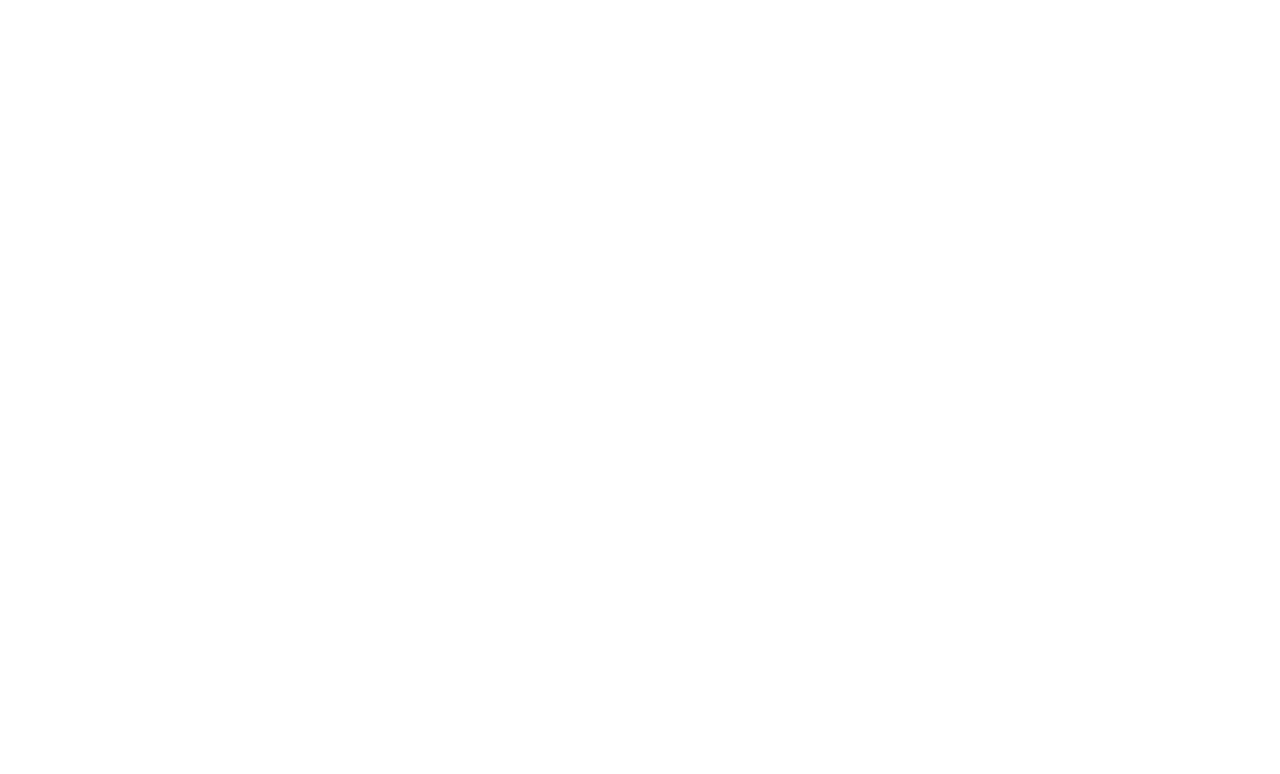
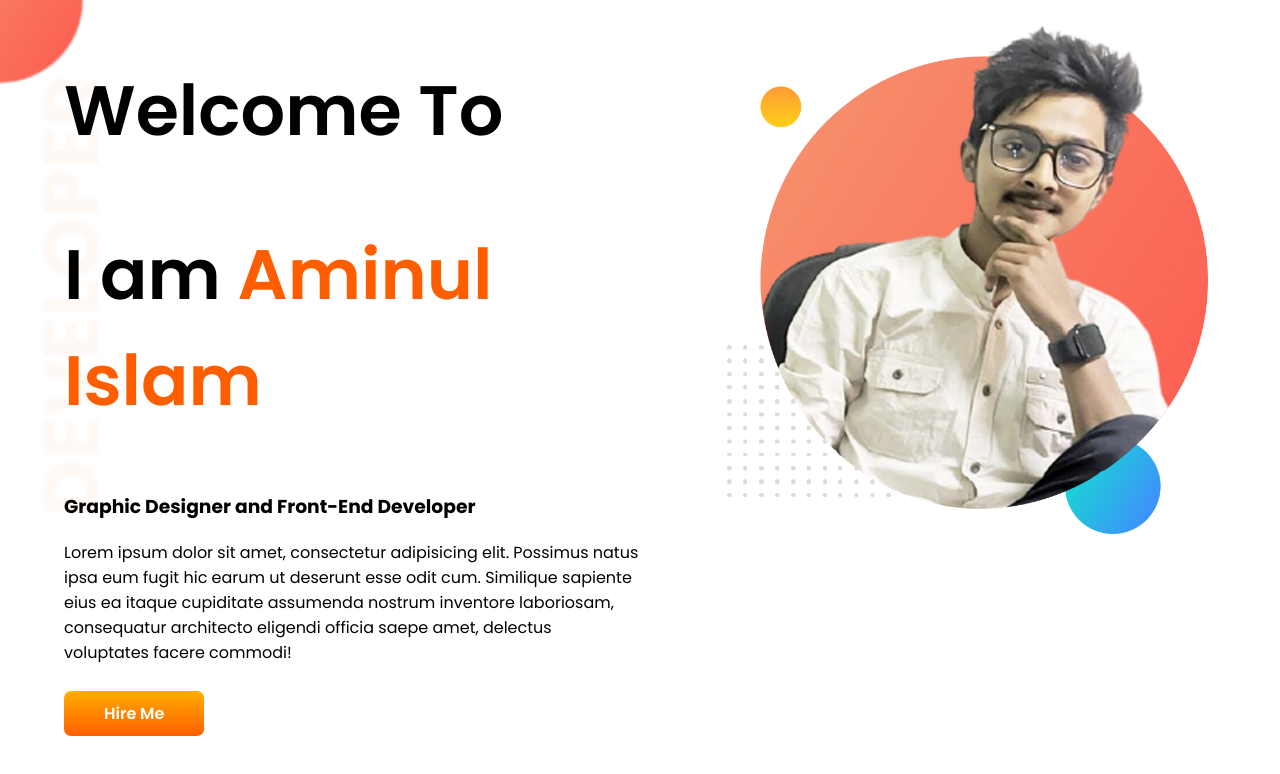
Before and after one commit to mdaminul1024/practice-portfolio-hero, a plain HTML site: page index.html in a window 1280 px wide. Drawn offline with Linux system fonts and the light colour scheme.

Commit message:
one new addded

```diff
--- a/index.css
+++ b/index.css
@@ -0,0 +1,54 @@
+body {
+   font-family: 'Poppins', sans-serif;
+   margin: 0;
+   padding: 0;
+
+}
+
+h1 {
+   font-size: 70px;
+   font-weight: 600;
+}
+
+
+.name-color {
+   color: rgb(255, 94, 0);
+}
+
+section {
+   display: flex;
+}
+
+.half {
+   width: 70%;
+   padding-left: 5%;
+}
+
+img {
+   width: 100%;
+}
+
+.hire-me {
+   text-decoration: none;
+   background-image: linear-gradient(rgb(255, 174, 0), rgb(255, 94, 0));
+   padding: 10px 40px;
+   border-radius: 7px;
+   font-weight: 600;
+   color: white;
+   position: absolute;
+   margin-top: 10px;
+   transition: 0.5s;
+}
+
+.hire-me:hover {
+   background-image: linear-gradient(rgb(255, 94, 0), rgb(255, 174, 0));
+   transition: 1s;
+
+}
+
+.top-banner {
+   background-image: url(top-banner.png);
+   background-repeat: no-repeat;
+   background-size: cover;
+
+}
--- a/index.html
+++ b/index.html
@@ -7,8 +7,24 @@
 <title>Document</title>
 <link rel="stylesheet" href="index.css">
 <link rel="icon" href="MY COMPANY NEW LOGO.png">
+<link href="https://fonts.googleapis.com/css2?family=Montserrat:wght@300;400;500;600;700&family=Poppins:wght@200;300;400;600;700;900&display=swap" rel="stylesheet">
 </head>
    <body>
+    <section class="top-banner">
+    <div class="left-width half">
+       <h1>Welcome To</h1>
+      <h1>I am <span class="name-color">Aminul Islam</span></h1>
+      <h3>Graphic Designer and Front-End Developer</h3>
+      <p>Lorem ipsum dolor sit amet, consectetur adipisicing elit. Possimus natus ipsa eum fugit hic earum ut deserunt esse odit cum. Similique sapiente eius ea itaque cupiditate assumenda nostrum inventore laboriosam, consequatur architecto eligendi officia saepe amet, delectus voluptates facere commodi!</p>
+      <a href="https://www.behance.net/mdaminul1" class="hire-me">Hire Me</a>
+   </div>
+
+   <div class="right-width half">
+     <img src="bg1.png" class="size" target="_blank" alt="First Background Image">
+   </div>
+
+    </section>
+
 
    </body>
 </html>
```
Lines whose indentation alone changed are shown as unchanged.
